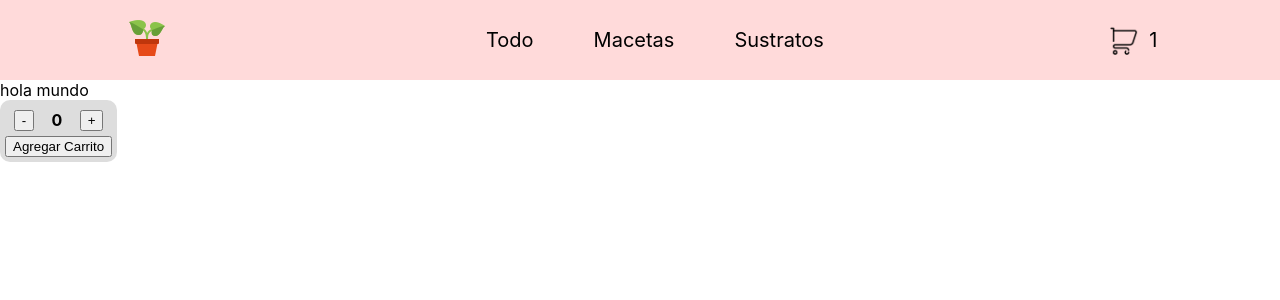
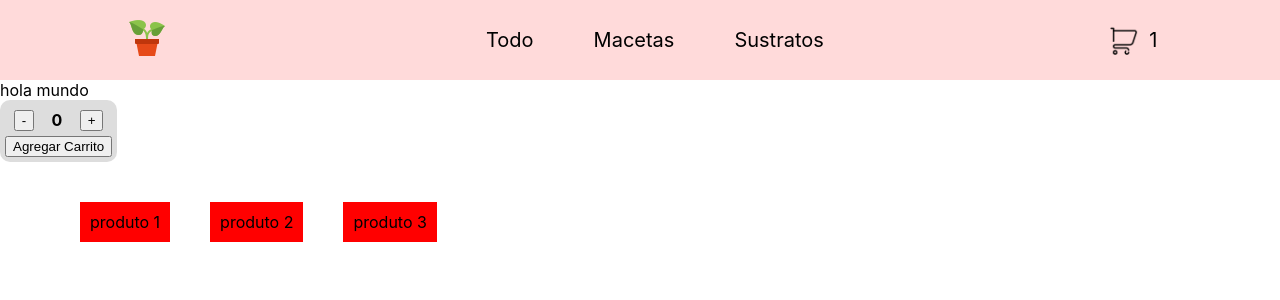
Before and after one commit to Roco210/proyecto-react, a React (Create React App) app: page / in a window 1280 px wide. Shown: the top 300 px of the page. Built offline with nearby package versions, Linux system fonts and the light colour scheme.

Commit message:
map y promise

```diff
--- a/package.json
+++ b/package.json
@@ -8,6 +8,8 @@
     "@testing-library/user-event": "^13.5.0",
     "react": "^18.2.0",
     "react-dom": "^18.2.0",
+    "react-router": "^6.6.2",
+    "react-router-dom": "^6.6.2",
     "react-scripts": "5.0.1",
     "web-vitals": "^2.1.4"
   },
--- a/src/App.js
+++ b/src/App.js
@@ -1,14 +1,22 @@
 
 import './App.css';
+import {BrowserRouter,Route,Routes} from "react-router-dom";
 import NavBar from './components/NavBar/NavBar';
 import ItemListContainer from './pages/ItemListContainer/ItemListContainer';
+import ItemDetailContainer from './pages/ItemDetailContainer/ItemDetailContainer';
 
 function App() {
   return (
-    <div>
-      <NavBar/>
-      <ItemListContainer greeting="hola mundo"/>
-    </div>
+
+    <BrowserRouter>
+    <NavBar/>
+      <Routes>
+        <Route path='/' element={<ItemListContainer greeting="hola mundo"/>}/>
+        <Route path='/category/:id' element={<ItemListContainer/>}/>
+        <Route path='/item/:id' element={<ItemDetailContainer/>}/>
+      </Routes>
+    </BrowserRouter>
+
   );
 }
 
--- /dev/null
+++ b/src/components/Item/Item.jsx
@@ -0,0 +1,10 @@
+import "./style.css"
+
+const Item = ({producto}) => {
+
+  return (
+    <li className="card" key={producto}>{producto}</li>
+  )
+};
+
+export default Item
--- /dev/null
+++ b/src/components/Item/style.css
@@ -0,0 +1,5 @@
+.card{
+    margin:20px;
+    background-color: red;
+    padding: 10px;
+}
--- a/src/components/ItemCount/ItemCount.jsx
+++ b/src/components/ItemCount/ItemCount.jsx
@@ -1,11 +1,12 @@
 import "./style.css"
 import { useState } from "react";
+
 
 const ItemCount = () => {
   const stock=10
   const [counter,setCounter] =useState(0);
   const suma =()=>{
-    if(stock ==counter){
+    if(stock ===counter){
       return;
     }
     setCounter (counter+1);
--- /dev/null
+++ b/src/components/Itemslist/ItemsList.jsx
@@ -0,0 +1,13 @@
+import Item from "../Item/Item";
+import "./style.css"
+
+const ItemsList = ({productos}) => {
+  return (
+    <ul className="cardContainer">
+        {productos.map((p)=>(
+          <Item producto={p}/>
+        ))}
+    </ul>
+
+  );};
+export default ItemsList;
--- /dev/null
+++ b/src/components/Itemslist/style.css
@@ -0,0 +1,6 @@
+.cardContainer{
+    display: flex;
+    flex-direction: row;
+    margin: 20px;
+    list-style: none;
+}
--- a/src/index.js
+++ b/src/index.js
@@ -6,7 +6,7 @@ import App from './App';
 
 const root = ReactDOM.createRoot(document.getElementById('root'));
 root.render(
-  <React.StrictMode>
+  /* <React.StrictMode> */
     <App />
-  </React.StrictMode>
+  /* </React.StrictMode> */
 );
--- /dev/null
+++ b/src/pages/ItemDetailContainer/ItemDetailContainer.jsx
@@ -0,0 +1,9 @@
+
+
+const ItemDetailContainer = () => {
+  return (
+    <div>ItemDetailContainer</div>
+  )
+}
+
+export default ItemDetailContainer
--- a/src/pages/ItemListContainer/ItemListContainer.jsx
+++ b/src/pages/ItemListContainer/ItemListContainer.jsx
@@ -1,13 +1,35 @@
 import "./style.css"
+import { useEffect, useState } from "react";
 import ItemCount from "../../components/ItemCount/ItemCount"
+import ItemsList from "../../components/Itemslist/ItemsList";
 
 const ItemListContainer = ({greeting}) => {
-  return (
-    <div>
-      {greeting}
-      <ItemCount/>
-    </div>
-  );
-};
 
+  const [products, setProducts] =useState ([])
+
+  const getProduct = new Promise ((resolve,reject)=>{
+    setTimeout(()=>{
+      resolve(["produto 1",
+        "produto 2",
+        "produto 3",
+        ]);
+      }, 2000);
+
+  });
+
+  useEffect (()=>{
+    getProduct.then((response)=>{
+      console.log(response)
+      setProducts(response)
+    })
+    .then()
+    .catch(error => console.log("erorr")) },[]);
+
+return (
+  <div>
+    {greeting}
+    <ItemCount/>
+    <ItemsList productos={products}/>
+  </div>
+); }
 export default ItemListContainer;
```
Also changed, not shown: 1 other file (tests, documents, lock files or other folders).
